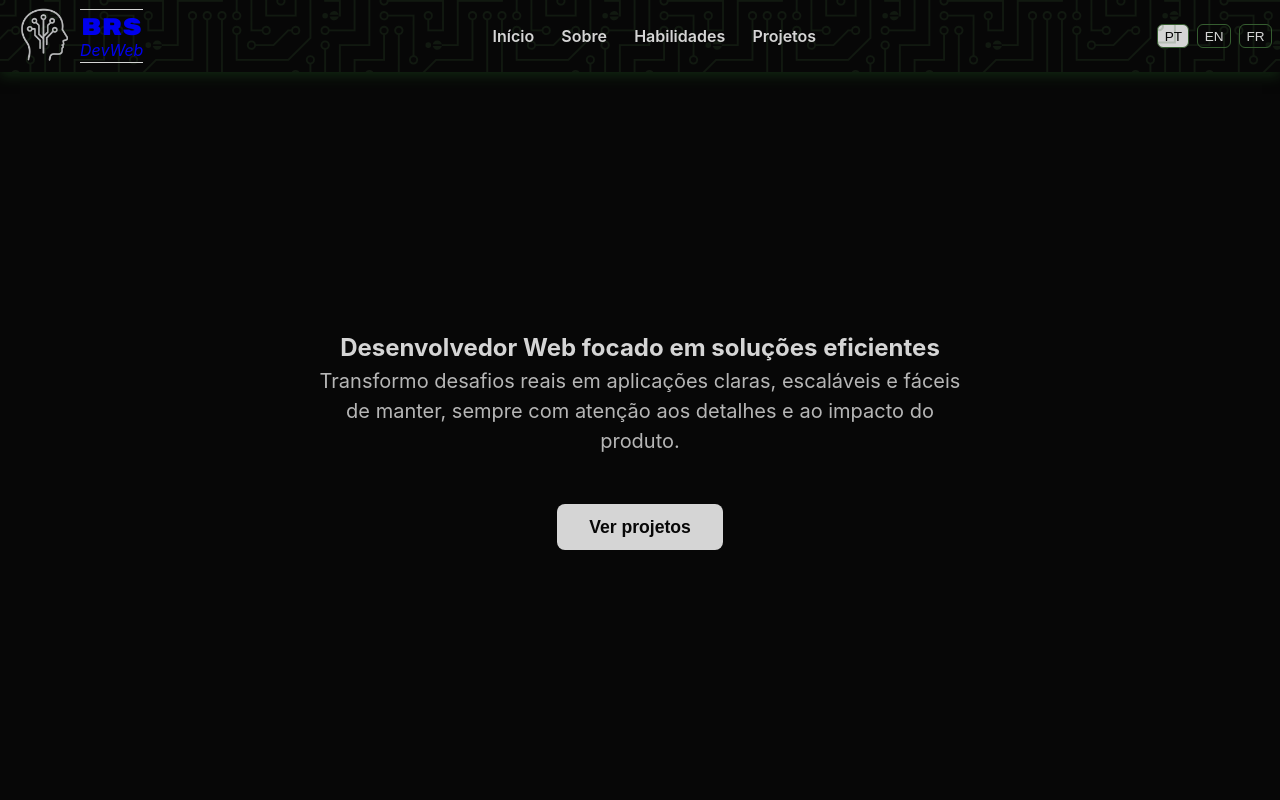
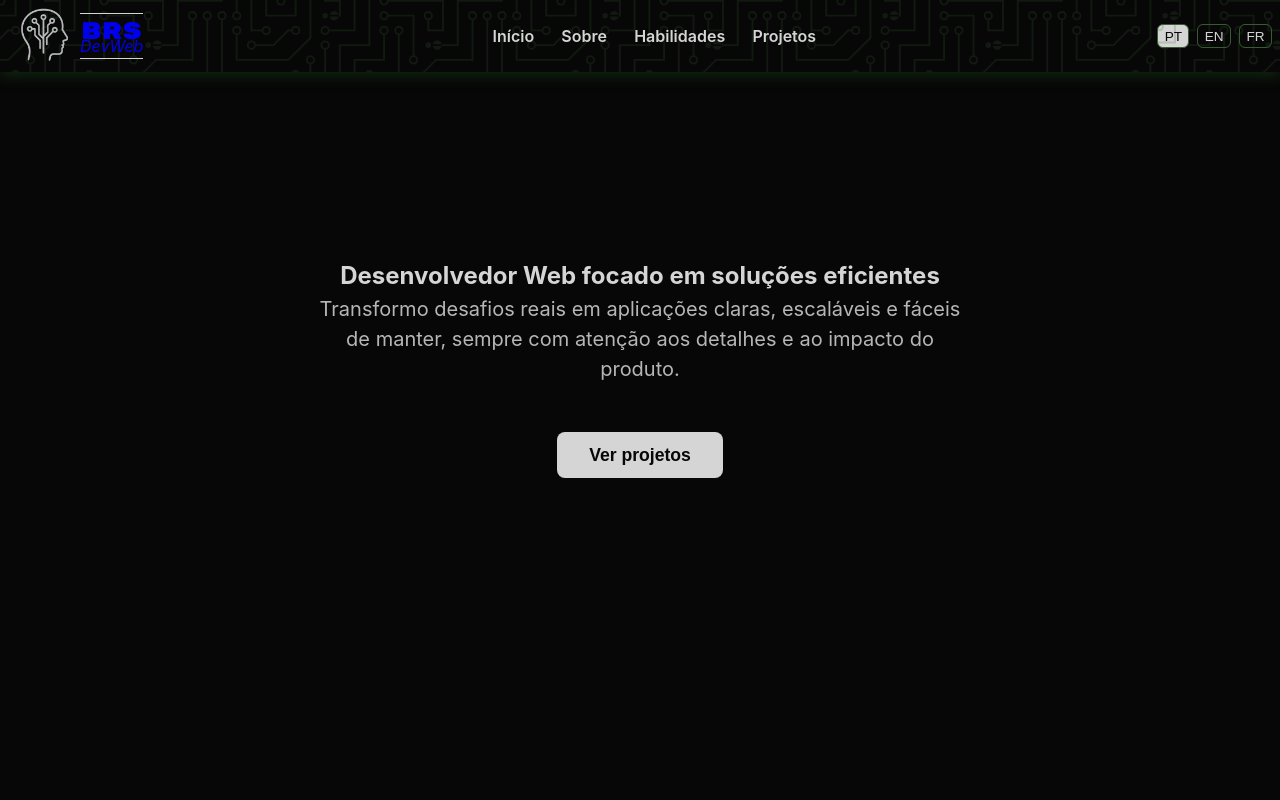
Before and after one commit to vanriwerson/web-portfolio, a React (Vite) app: page / in a window 1280 px wide. Shown: the top 800 px of the page. Built offline with nearby package versions, Linux system fonts and the light colour scheme.

Commit message:
style: adjust navbar and logo

```diff
--- a/src/components/Logo/style.css
+++ b/src/components/Logo/style.css
@@ -34,7 +34,7 @@
 .main-txt {
   font-family: 'Rubik Mono One', sans-serif !important;
   font-size: 24px;
-  margin-bottom: -8px;
+  margin-bottom: -16px;
 }
 
 .sub-txt {
--- a/src/components/NavBar/style.css
+++ b/src/components/NavBar/style.css
@@ -8,6 +8,9 @@
   display: flex;
   height: var(--navbar-height);
   justify-content: space-between;
+  position: fixed;
+  width: 100%;
+  z-index: 3;
 }
 
 .bar-links {
```
